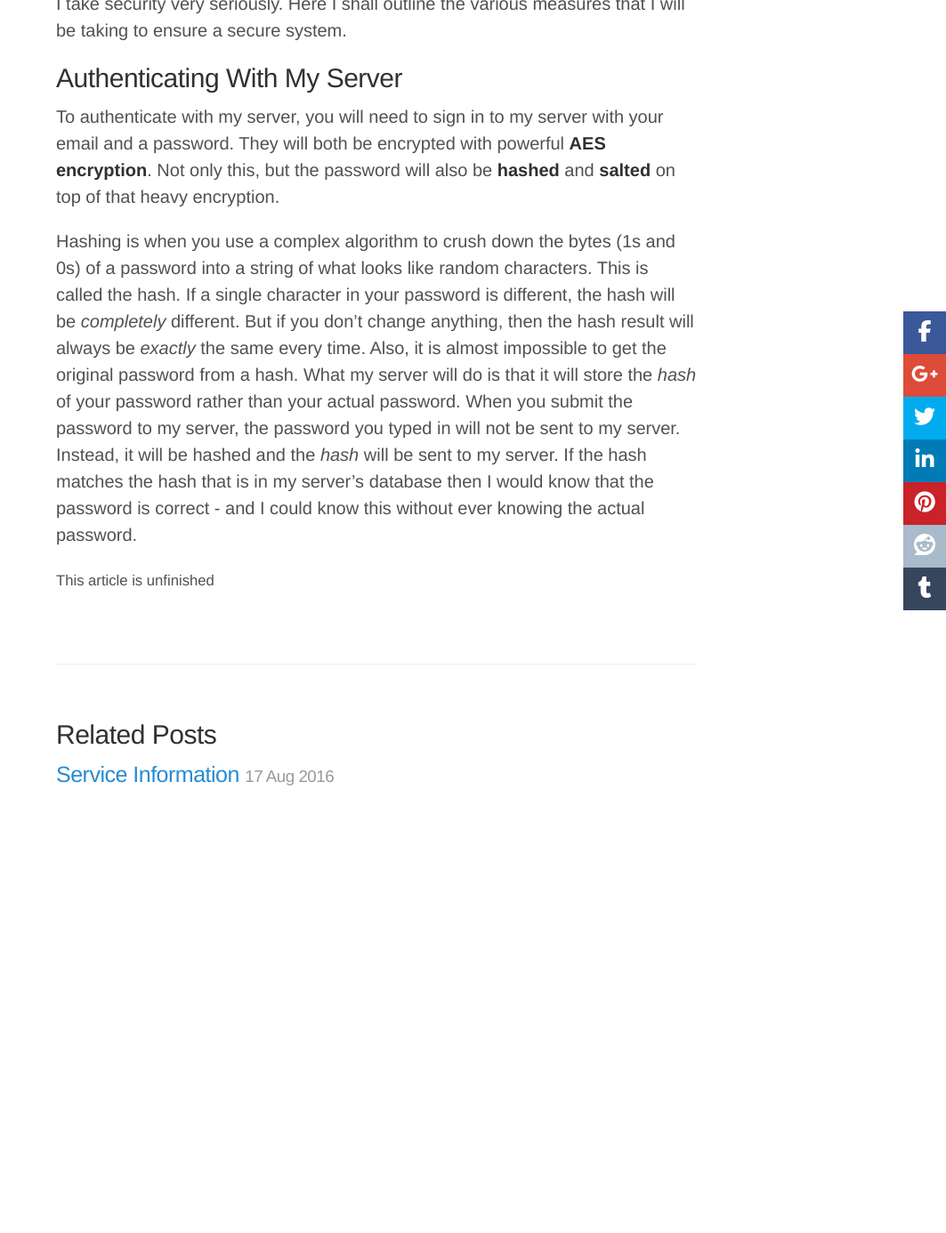
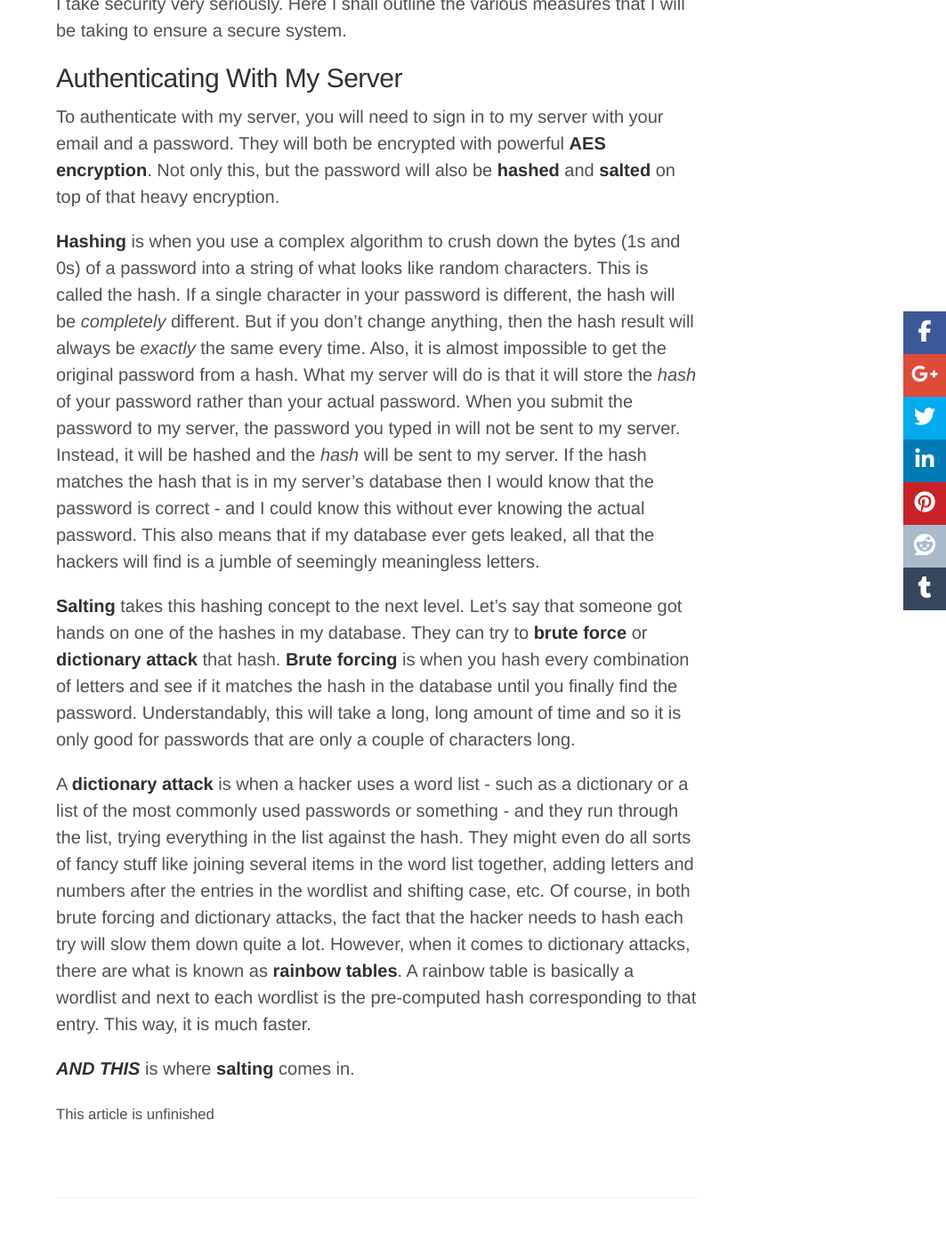
Before and after one commit to PixelZerg/PixelZFameBot, a Jekyll site: the page built from _posts/2016-08-17-security.markdown, in a window 1280 px wide and 1400 px high, scrolled down 256 px. Shown: the top 1386 px of the window at 89% size, without its empty margins (217-1280 px from the left). Built offline with Jekyll 4.4.1, drawn with Linux system fonts in a browser that asks for light colours; nearby versions of some CDN libraries; comment, search, counter and statistics services are not loaded; before the commit the page ends 1202 px from its top, so only the background shows below that.

Commit message:
Update to Security.md

```diff
--- a/_posts/2016-08-17-security.markdown
+++ b/_posts/2016-08-17-security.markdown
@@ -9,6 +9,12 @@ I take security very seriously. Here I shall outline the various measures that I
 ## Authenticating With My Server
 To authenticate with my server, you will need to sign in to my server with your email and a password. They will both be encrypted with powerful **AES encryption**. Not only this, but the password will also be **hashed** and **salted** on top of that heavy encryption.
 
-Hashing is when you use a complex algorithm to crush down the bytes (1s and 0s) of a password into a string of what looks like random characters. This is called the hash. If a single character in your password is different, the hash will be *completely* different. But if you don't change anything, then the hash result will always be *exactly* the same every time. Also, it is almost impossible to get the original password from a hash. What my server will do is that it will store the *hash* of your password rather than your actual password. When you submit the password to my server, the password you typed in will not be sent to my server. Instead, it will be hashed and the *hash* will be sent to my server. If the hash matches the hash that is in my server's database then I would know that the password is correct - and I could know this without ever knowing the actual password.
+**Hashing** is when you use a complex algorithm to crush down the bytes (1s and 0s) of a password into a string of what looks like random characters. This is called the hash. If a single character in your password is different, the hash will be *completely* different. But if you don't change anything, then the hash result will always be *exactly* the same every time. Also, it is almost impossible to get the original password from a hash. What my server will do is that it will store the *hash* of your password rather than your actual password. When you submit the password to my server, the password you typed in will not be sent to my server. Instead, it will be hashed and the *hash* will be sent to my server. If the hash matches the hash that is in my server's database then I would know that the password is correct - and I could know this without ever knowing the actual password. This also means that if my database ever gets leaked, all that the hackers will find is a jumble of seemingly meaningless letters.
+
+**Salting** takes this hashing concept to the next level. Let's say that someone got hands on one of the hashes in my database. They can try to **brute force** or **dictionary attack** that hash. **Brute forcing** is when you hash every combination of letters and see if it matches the hash in the database until you finally find the password. Understandably, this will take a long, long amount of time and so it is only good for passwords that are only a couple of characters long.
+
+A **dictionary attack** is when a hacker uses a word list - such as a dictionary or a list of the most commonly used passwords or something - and they run through the list, trying everything in the list against the hash. They might even do all sorts of fancy stuff like joining several items in the word list together, adding letters and numbers after the entries in the wordlist and shifting case, etc. Of course, in both brute forcing and dictionary attacks, the fact that the hacker needs to hash each try will slow them down quite a lot. However, when it comes to dictionary attacks, there are what is known as **rainbow tables**. A rainbow table is basically a wordlist and next to each wordlist is the pre-computed hash corresponding to that entry. This way, it is much faster.
+
+***AND THIS*** is where **salting** comes in.
 
 <small>This article is unfinished</small>
```
